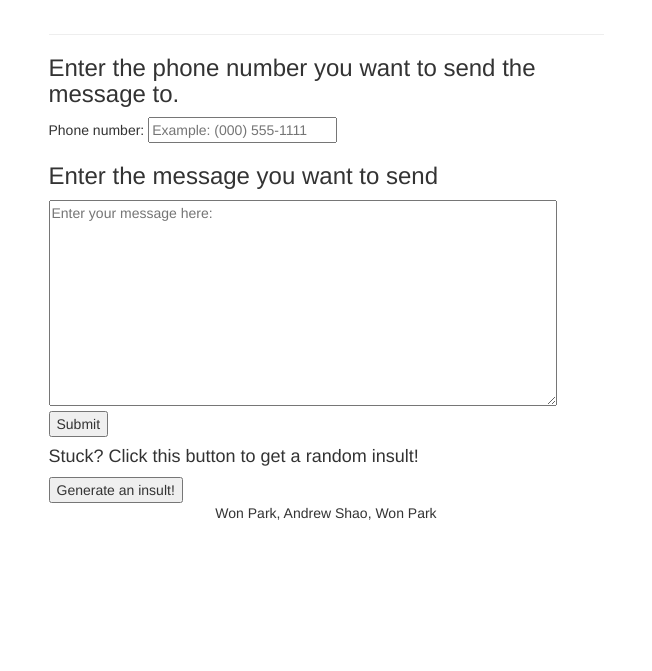
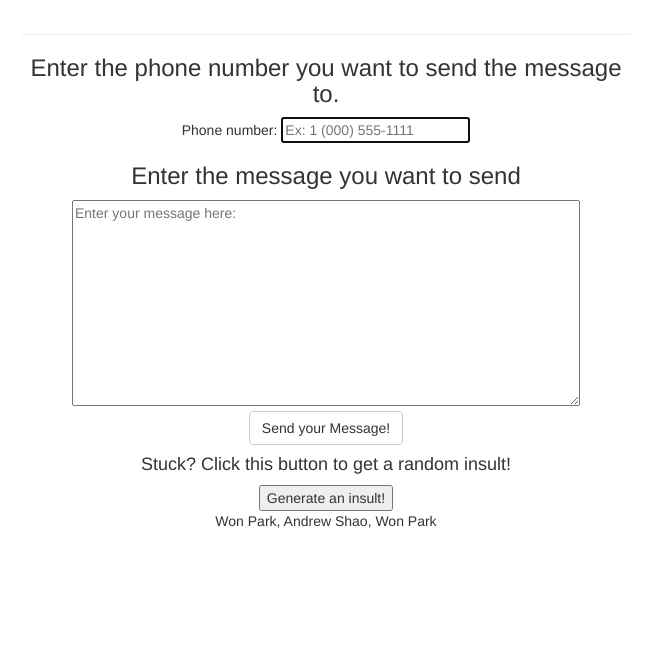
Before and after one commit to shaoandrew/TextToCall, a plain HTML site: page index.html in a window 1280 px wide. Shown: the part 129-800 px from the top of the page, without its empty margins (314-966 px from the left). Drawn offline with nearby package versions, Linux system fonts and the light colour scheme.

Commit message:
Modified with Bootstrap

```diff
--- a/index.html
+++ b/index.html
@@ -5,21 +5,21 @@
 	<link rel="stylesheet" href="https://maxcdn.bootstrapcdn.com/bootstrap/3.2.0/css/bootstrap.min.css">
 </head>
 <body>
-	<div class="container">
-    <div class="row">
 	<div id="master">
 		<div class="col-md-3"></div>
         <div class="col-md-6">
+        <div style="text-align:center;">
 		<h1 align = "center">Text to Call</h1>
 		<h2>Insult your friends instantly!</h2>
 		<br/>
 		<hr>
 			<form action = "/message" method = "POST">
-			<h3>Enter the phone number you want to send the message to. </h3>
-			Phone number: <input name="phone number" type="text" placeholder="Example: (000) 555-1111"required /><br />
-			<h3> Enter the message you want to send </h3>
-				<textarea name = "message" placeholder = "Enter your message here:" rows = "10" cols = "60" required></textarea>
-				<input type = "submit">
+				<h3>Enter the phone number you want to send the message to. </h3>
+				Phone number: <input name="phone number" type="text" placeholder="Ex: 1 (000) 555-1111" required autofocus/><br />
+				<h3> Enter the message you want to send </h3>
+					<textarea name = "message" placeholder = "Enter your message here:" rows = "10" cols = "60" required></textarea>
+				<br/>
+					<button class="btn btn-default">Send your Message!</button>
 			</form>
 
 		<h4> Stuck? Click this button to get a random insult! </h4>
```
